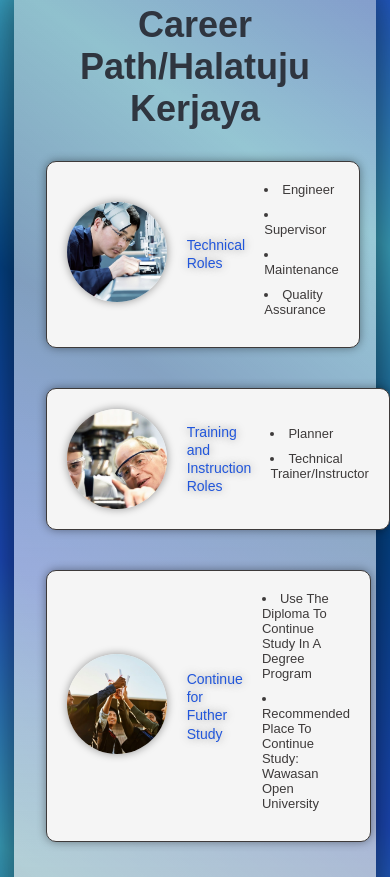
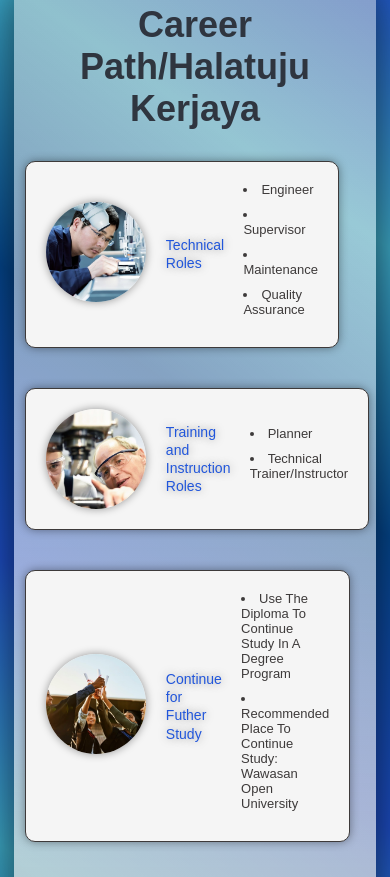
Before and after one commit to InstitutWawasan/Institut-Wawasan-Web, a plain HTML site: page Program2Diploma Kejuruteraan Elektronik.html in a window 390 px wide. Shown: the part 2907-3784 px from the top of the page. Drawn offline with nearby package versions, Linux system fonts and the light colour scheme.

Commit message:
Update styleProgramMain.css

```diff
--- a/styleProgramMain.css
+++ b/styleProgramMain.css
@@ -821,6 +821,7 @@
   .program-title {
     font-size: 1.7rem;
     margin-top: 20px;
+    -webkit-text-stroke: 0px #fff;
   }
 
   .program-titleBM {
@@ -886,6 +887,7 @@
     margin-top: -1em;
   }
 
+
   .highlight {
     font-size: 1.0em;
     margin-bottom: 0.6em;
@@ -950,7 +952,7 @@
     flex-basis: 100%;
     /* to occupy full width on small screens */
     margin-bottom: 20px;
-    margin-left: -3em;
+    margin-left: -4.3em;
   }
 
   .career-path .career-group p {
```
